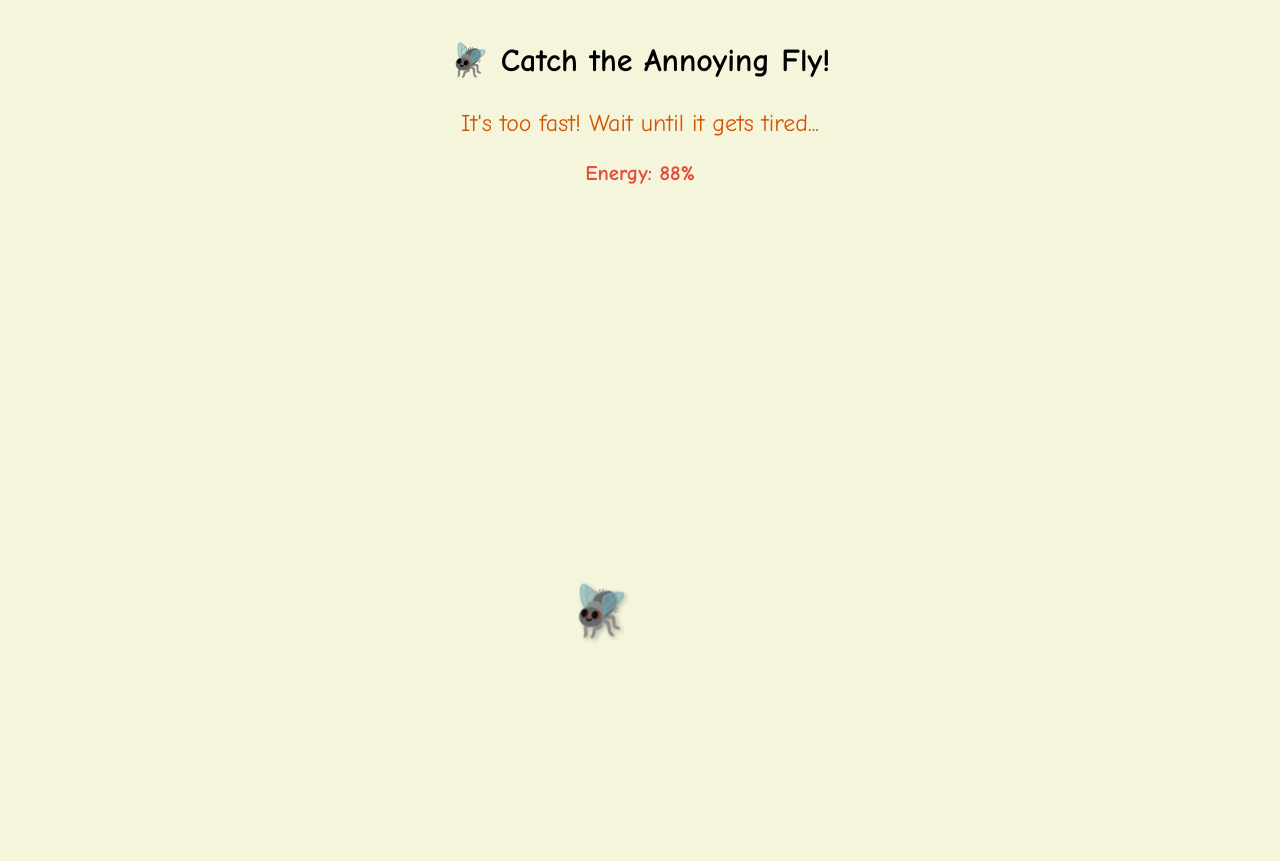
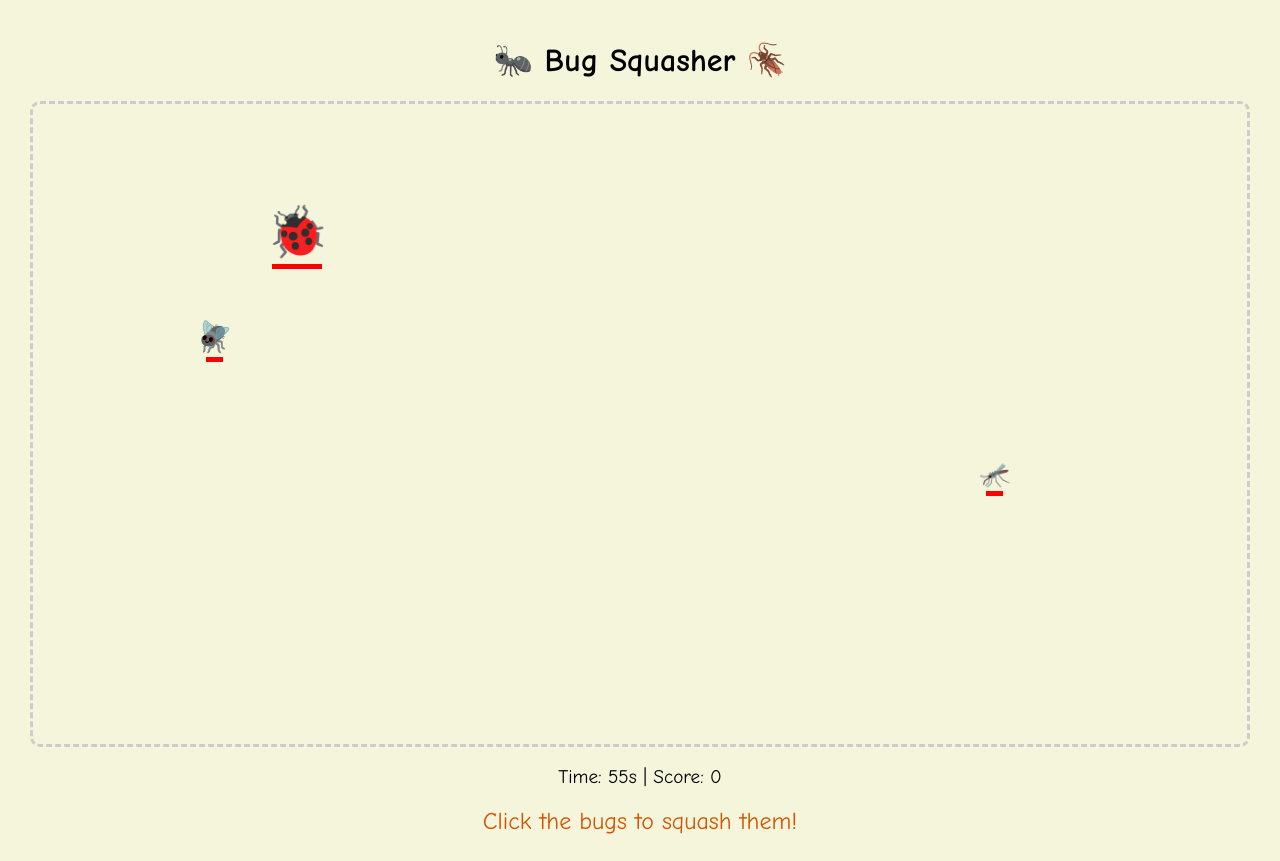
Before and after one commit to Ziad13293/UNCLICKABLE-BUTTON, a plain HTML site: page index.html in a window 1280 px wide. Before the commit the page ends 800 px from the top, so only its background shows below. Drawn offline with Linux system fonts and the light colour scheme.

Commit message:
Final Commit

```diff
--- a/index.html
+++ b/index.html
@@ -1,16 +1,17 @@
 <!DOCTYPE html>
 <html>
 <head>
-    <title>KILL THAT THING!</title>
+    <title>Bug Squasher Game</title>
     <link rel="stylesheet" href="style.css">
 </head>
 <body>
     <div class="game-container">
-        <h1>🪰 Catch the Annoying Fly!</h1>
-        <div id="fly">🪰</div>
-        <p id="message">It's too fast! Wait until it gets tired...</p>
-        <p id="timer">Energy: 100%</p>
-        <p id="result"></p>
+        <h1>🐜 Bug Squasher 🪳</h1>
+        <div id="game-area"></div>
+        <div id="stats">
+            <p>Time: <span id="time">60</span>s | Score: <span id="score">0</span></p>
+        </div>
+        <div id="game-message">Click the bugs to squash them!</div>
     </div>
     <script src="script.js"></script>
 </body>
--- a/script.js
+++ b/script.js
@@ -1,67 +1,97 @@
-const fly = document.getElementById('fly');
-const message = document.getElementById('message');
-const timer = document.getElementById('timer');
-const result = document.getElementById('result');
+document.addEventListener('DOMContentLoaded', function() {
+    const gameArea = document.getElementById('game-area');
+    const message = document.getElementById('game-message');
+    const timeDisplay = document.getElementById('time');
+    const scoreDisplay = document.getElementById('score');
 
-let energy = 100;
-let gameOver = false;
-let flyClickCount = 0;
+    let score = 0;
+    let timeLeft = 60;
+    let gameActive = true;
+    const bugTypes = [
+        { emoji: '🪰', class: 'fly', speed: 2, health: 1 },
+        { emoji: '🪳', class: 'roach', speed: 1.5, health: 2 },
+        { emoji: '🦟', class: 'mosquito', speed: 3, health: 1 },
+        { emoji: '🐞', class: 'beetle', speed: 0.8, health: 3 }
+    ];
 
+    // Game timer
+    const timer = setInterval(() => {
+        timeLeft--;
+        timeDisplay.textContent = timeLeft;
 
-function moveFly() {
-    if (gameOver) return;
+        if (timeLeft <= 0) {
+            endGame();
+        }
+    }, 1000);
 
-    const speed = 1 + (energy / 20);
-    const moveX = Math.random() * (window.innerWidth - 100);
-    const moveY = Math.random() * (window.innerHeight - 100);
+    // Create bugs
+    setInterval(createBug, 1500);
 
-    fly.style.left = moveX + 'px';
-    fly.style.top = moveY + 'px';
+    function createBug() {
+        if (!gameActive) return;
 
-    setTimeout(moveFly, 2000 / speed);
-}
+        const type = bugTypes[Math.floor(Math.random() * bugTypes.length)];
+        const bug = document.createElement('div');
+        bug.className = `bug ${type.class}`;
+        bug.innerHTML = `
+            <div>${type.emoji}</div>
+            <div class="health-bar" style="width: ${type.health * 16.6}px"></div>
+        `;
 
+        // Set initial position
+        updatePosition(bug);
+        gameArea.appendChild(bug);
 
-const energyInterval = setInterval(() => {
-    if (energy > 0 && !gameOver) {
-        energy -= 2;
-        timer.textContent = `Energy: ${energy}%`;
-        fly.style.opacity = 0.6 + (energy / 250);
+        // Store bug data
+        bug.dataset.health = type.health;
+        bug.dataset.maxHealth = type.health;
+        bug.dataset.speed = type.speed;
 
-        if (energy <= 30) {
-            message.textContent = "The fly is getting sleepy...";
-            fly.style.animation = "buzz 0.4s infinite";
-        }
+        // Movement
+        moveBug(bug);
 
-        if (energy <= 0) {
-            gameOver = true;
-            message.textContent = "QUICK! Click the exhausted fly!";
-            fly.style.animation = "none";
-            fly.textContent = "💤";
-            fly.style.fontSize = "60px";
+        // Click handler
+        bug.addEventListener('click', () => squashBug(bug));
+    }
+
+    function moveBug(bug) {
+        if (!gameActive) return;
+
+        updatePosition(bug);
+        setTimeout(() => moveBug(bug), 2000 / bug.dataset.speed);
+    }
+
+    function updatePosition(bug) {
+        const x = Math.random() * (gameArea.offsetWidth - 50);
+        const y = Math.random() * (gameArea.offsetHeight - 50);
+        bug.style.left = x + 'px';
+        bug.style.top = y + 'px';
+    }
+
+    function squashBug(bug) {
+        if (!gameActive) return;
+
+        bug.dataset.health--;
+        const healthBar = bug.querySelector('.health-bar');
+        healthBar.style.width = `${(bug.dataset.health / bug.dataset.maxHealth) * 50}px`;
+
+        if (bug.dataset.health <= 0) {
+            // Bug killed
+            score += parseInt(bug.dataset.maxHealth);
+            scoreDisplay.textContent = score;
+            bug.innerHTML = '💀';
+            setTimeout(() => bug.remove(), 300);
+            message.textContent = `Squashed a ${bug.className.split(' ')[1]}! +${bug.dataset.maxHealth} points`;
+        } else {
+            message.textContent = `Hit! ${bug.dataset.health} hits left!`;
+            bug.style.transform = 'scale(1.2)';
+            setTimeout(() => bug.style.transform = 'scale(1)', 200);
         }
     }
-}, 800);
 
-
-fly.addEventListener('click', () => {
-    if (gameOver) {
-        flyClickCount++;
-        if (flyClickCount === 1) {
-            result.textContent = "🎉 FINALLY, You killed that thing!";
-            fly.textContent = "💥";
-            fly.style.fontSize = "80px";
-            fly.style.transform = "rotate(180deg)";
-            message.textContent = "Reload page to play again!";
-            clearInterval(energyInterval);
-        }
-    } else {
-        message.textContent = "Too slow! Wait until it's tired!";
-        setTimeout(() => {
-            if (!gameOver) message.textContent = "Keep waiting...";
-        }, 1500);
+    function endGame() {
+        gameActive = false;
+        clearInterval(timer);
+        message.textContent = `Game Over! Final Score: ${score}`;
     }
 });
-
-// Start game
-moveFly();
--- a/style.css
+++ b/style.css
@@ -4,43 +4,52 @@ body {
     background: #f5f5dc;
     margin: 0;
     padding: 20px;
+    overflow: hidden;
     user-select: none;
 }
 
 .game-container {
-    min-height: 90vh;
+    height: 100vh;
     position: relative;
 }
 
-#fly {
-    font-size: 50px;
+#game-area {
+    height: 80vh;
+    position: relative;
+    border: 3px dashed #ccc;
+    border-radius: 10px;
+    margin: 10px;
+}
+
+.bug {
     position: absolute;
     cursor: pointer;
-    transition: all 0.7s;
-    animation: buzz 0.1s infinite;
-    text-shadow: 2px 2px 4px rgba(0,0,0,0.3);
+    transition: all 0.3s;
+    text-align: center;
 }
 
-@keyframes buzz {
-    0%, 100% { transform: translate(0, 0) rotate(-5deg); }
-    50% { transform: translate(3px, -3px) rotate(5deg); }
+.health-bar {
+    width: 50px;
+    height: 5px;
+    background: red;
+    margin: 2px auto;
+    transition: width 0.3s;
 }
 
-#message {
-    margin-top: 30px;
+#stats {
+    font-size: 1.2em;
+    margin: 10px;
+}
+
+#game-message {
     font-size: 1.5em;
     color: #d35400;
+    min-height: 30px;
+    margin-top: 10px;
 }
 
-#timer {
-    font-size: 1.3em;
-    color: #e74c3c;
-    font-weight: bold;
-}
-
-#result {
-    font-size: 2em;
-    color: #27ae60;
-    margin-top: 20px;
-    min-height: 60px;
-}
+/* Bug types */
+.fly { font-size: 30px; color: black; }
+.roach { font-size: 40px; color: brown; }
+.mosquito { font-size: 25px; color: gray; }
+.beetle { font-size: 50px; color: darkgreen; }
```
